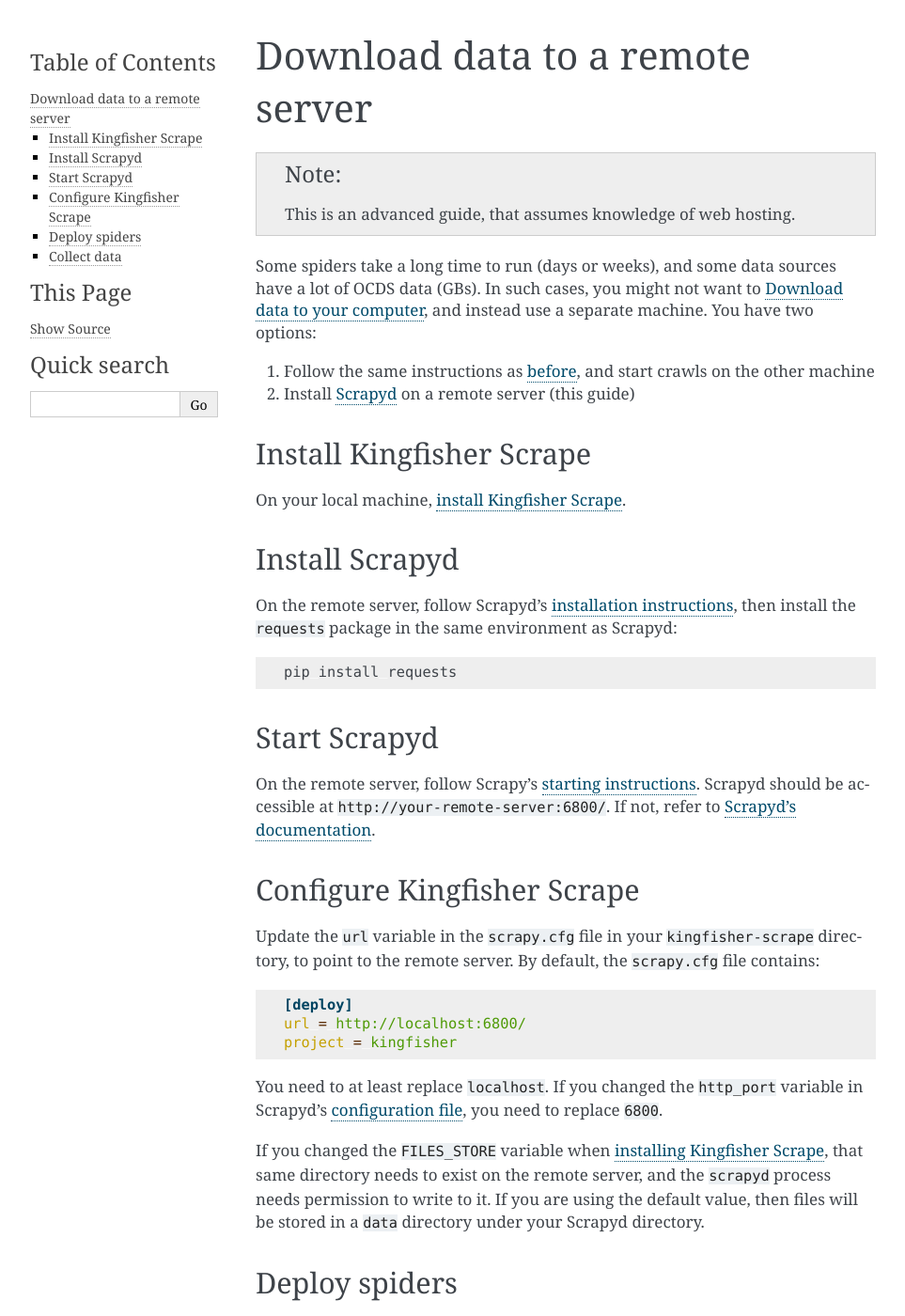
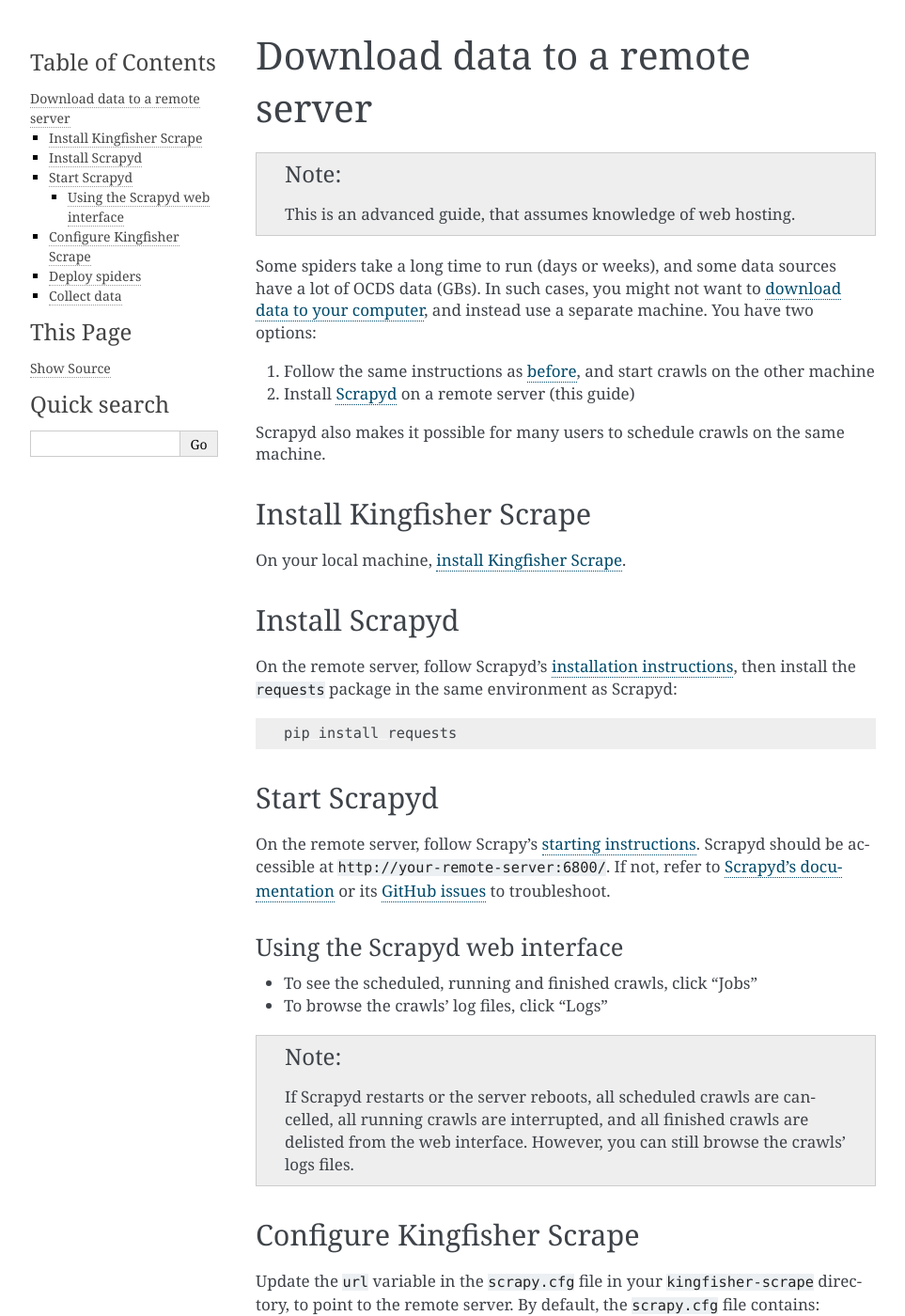
Before and after one commit to open-contracting/kingfisher-collect, a Sphinx documentation site: the page built from docs/use-cases/scrapyd.rst, in a window 1280 px wide and 1400 px high. Shown: the whole window at 94% size, without its empty margins (148-1111 px from the left). Built offline with Sphinx 7.4.7, drawn with Linux system fonts in a browser that asks for light colours; some of the changed text lies outside the part shown.

```diff
--- a/docs/use-cases/index.rst
+++ b/docs/use-cases/index.rst
@@ -5,4 +5,3 @@ Use cases
 
    local.rst
    scrapyd.rst
-   private.rst
--- a/docs/use-cases/scrapyd.rst
+++ b/docs/use-cases/scrapyd.rst
@@ -5,10 +5,12 @@ Download data to a remote server
 
    This is an advanced guide, that assumes knowledge of web hosting.
 
-Some spiders take a long time to run (days or weeks), and some data sources have a lot of OCDS data (GBs). In such cases, you might not want to :doc:`local`, and instead use a separate machine. You have two options:
+Some spiders take a long time to run (days or weeks), and some data sources have a lot of OCDS data (GBs). In such cases, you might not want to :doc:`download data to your computer<local>`, and instead use a separate machine. You have two options:
 
 #. Follow the same instructions as :doc:`before<local>`, and start crawls on the other machine
 #. Install `Scrapyd <https://scrapyd.readthedocs.io/>`__ on a remote server (this guide)
+
+Scrapyd also makes it possible for many users to schedule crawls on the same machine.
 
 Install Kingfisher Scrape
 -------------------------
@@ -27,7 +29,17 @@ On the remote server, follow Scrapyd's `installation instructions <https://scrap
 Start Scrapyd
 -------------
 
-On the remote server, follow Scrapy's `starting instructions <https://scrapyd.readthedocs.io/en/latest/overview.html#starting-scrapyd>`__. Scrapyd should be accessible at ``http://your-remote-server:6800/``. If not, refer to `Scrapyd's documentation <http://scrapyd.readthedocs.org/>`__.
+On the remote server, follow Scrapy's `starting instructions <https://scrapyd.readthedocs.io/en/latest/overview.html#starting-scrapyd>`__. Scrapyd should be accessible at ``http://your-remote-server:6800/``. If not, refer to `Scrapyd's documentation <http://scrapyd.readthedocs.org/>`__ or its `GitHub issues <https://github.com/scrapy/scrapyd/issues>`__ to troubleshoot.
+
+Using the Scrapyd web interface
+~~~~~~~~~~~~~~~~~~~~~~~~~~~~~~~
+
+-  To see the scheduled, running and finished crawls, click "Jobs"
+-  To browse the crawls' log files, click "Logs"
+
+.. note::
+
+   If Scrapyd restarts or the server reboots, all scheduled crawls are cancelled, all running crawls are interrupted, and all finished crawls are delisted from the web interface. However, you can still browse the crawls' logs files.
 
 Configure Kingfisher Scrape
 ---------------------------
@@ -53,6 +65,8 @@ On your local machine, deploy the spiders in Kingfisher Scrape to Scrapyd, using
 
     scrapyd-deploy
 
+Remember to run this command every time you add or update a spider.
+
 Collect data
 ------------
 
```
Also changed, not shown: docs/use-cases/private.rst (deleted, +0 -76 lines).
